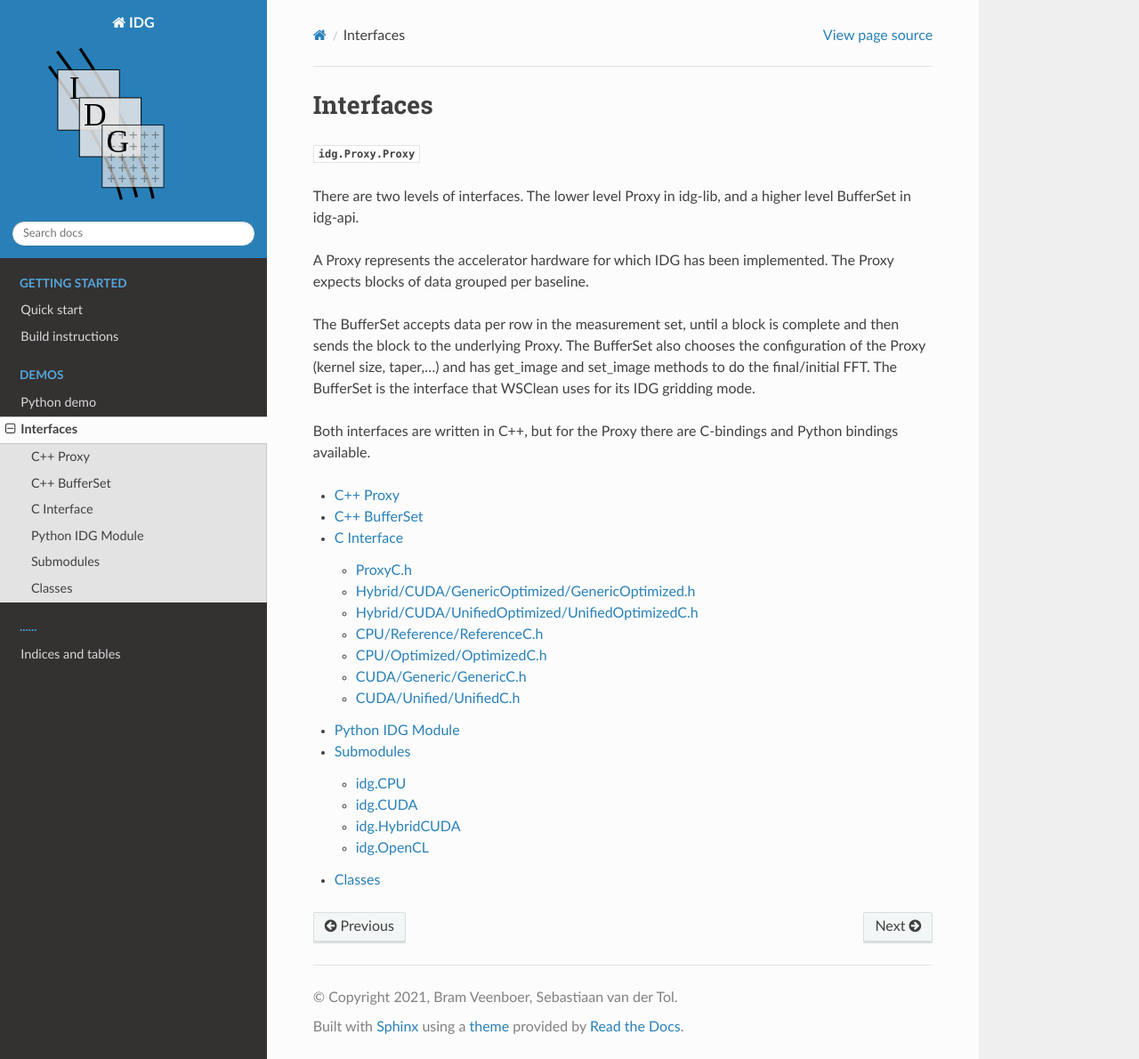
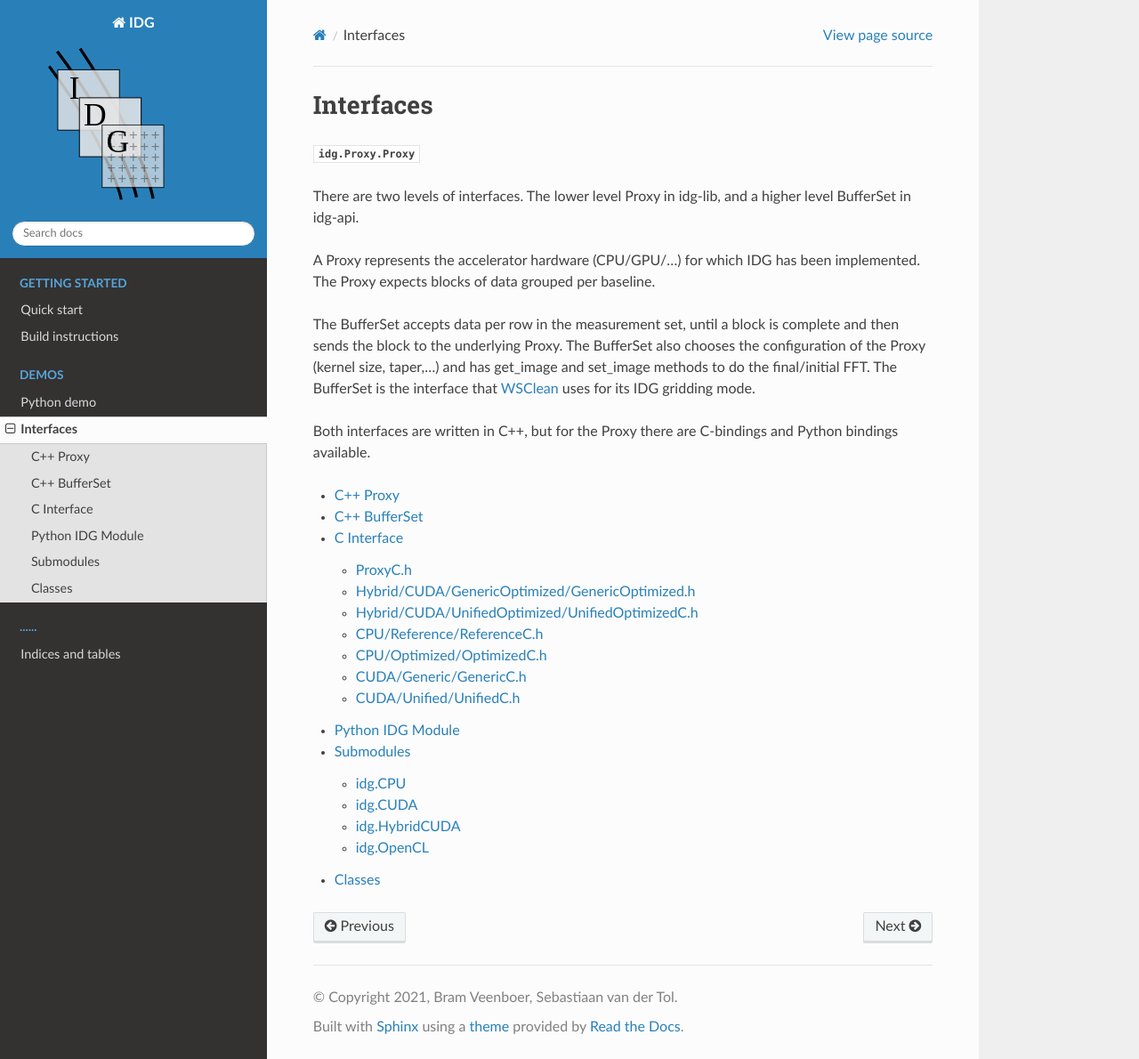
Before and after one commit to darafferty/rapthor, a Sphinx documentation site: the page built from doc/interfaces.rst, in a window 1280 px wide and 1190 px high. Shown: the whole window at 89% size. Built offline with Sphinx 7.4.7 and the Read the Docs theme 2.0.0, drawn with Linux system fonts in a browser that asks for light colours.

Commit message:
Process review comments

```diff
--- a/doc/interfaces.rst
+++ b/doc/interfaces.rst
@@ -7,14 +7,14 @@ Interfaces
 There are two levels of interfaces. The lower level Proxy in idg-lib,
 and a higher level BufferSet in idg-api.
 
-A Proxy represents the accelerator hardware for which IDG has been implemented.
+A Proxy represents the accelerator hardware (CPU/GPU/...) for which IDG has been implemented.
 The Proxy expects blocks of data grouped per baseline.
 
 The BufferSet accepts data per row in the measurement set, until a block is complete and
 then sends the block to the underlying Proxy.
 The BufferSet also chooses the configuration of the Proxy (kernel size, taper,...) and
 has get_image and set_image methods to do the final/initial FFT.
-The BufferSet is the interface that WSClean uses for its IDG gridding mode.
+The BufferSet is the interface that `WSClean <https://wsclean.readthedocs.io/en/latest/>`_ uses for its IDG gridding mode.
 
 Both interfaces are written in C++, but for the Proxy there are C-bindings and Python
 bindings available.
--- a/doc/quick-start.rst
+++ b/doc/quick-start.rst
@@ -13,7 +13,7 @@ WSClean can then be invokes like this ::
 
     wclean -use-idg -size 1024 1024 -scale 10asec example.ms
 
-To learn how to use IDG as a component in your own software the quickest route is to look at the :ref:`python-demo-label`. To run the python demo the IDG library needs to build with python support and demos ::
+To learn how to use IDG as a component in your own software the quickest route is to look at the :ref:`python-demo-label`. To run the python demo the IDG library needs to be built with python support and demos ::
 
     cmake -DBUILD_WITH_PYTHON=ON -DBUILD_WITH_DEMOS=ON
     make
```
Also changed, not shown: doc/build-instructions.md (+1 -1 lines), doc/index.rst (line endings or trailing spaces), 1 other file.
